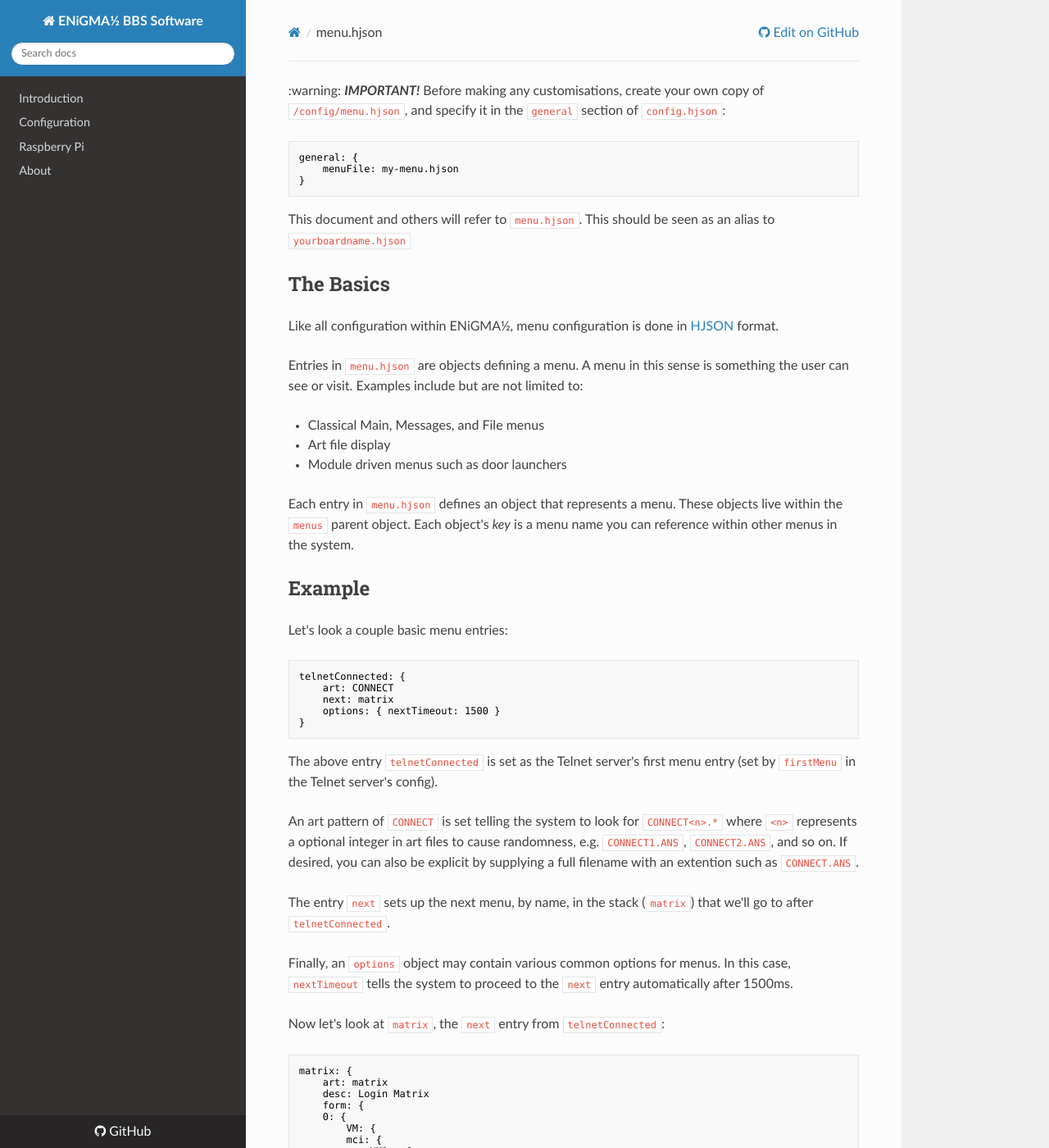
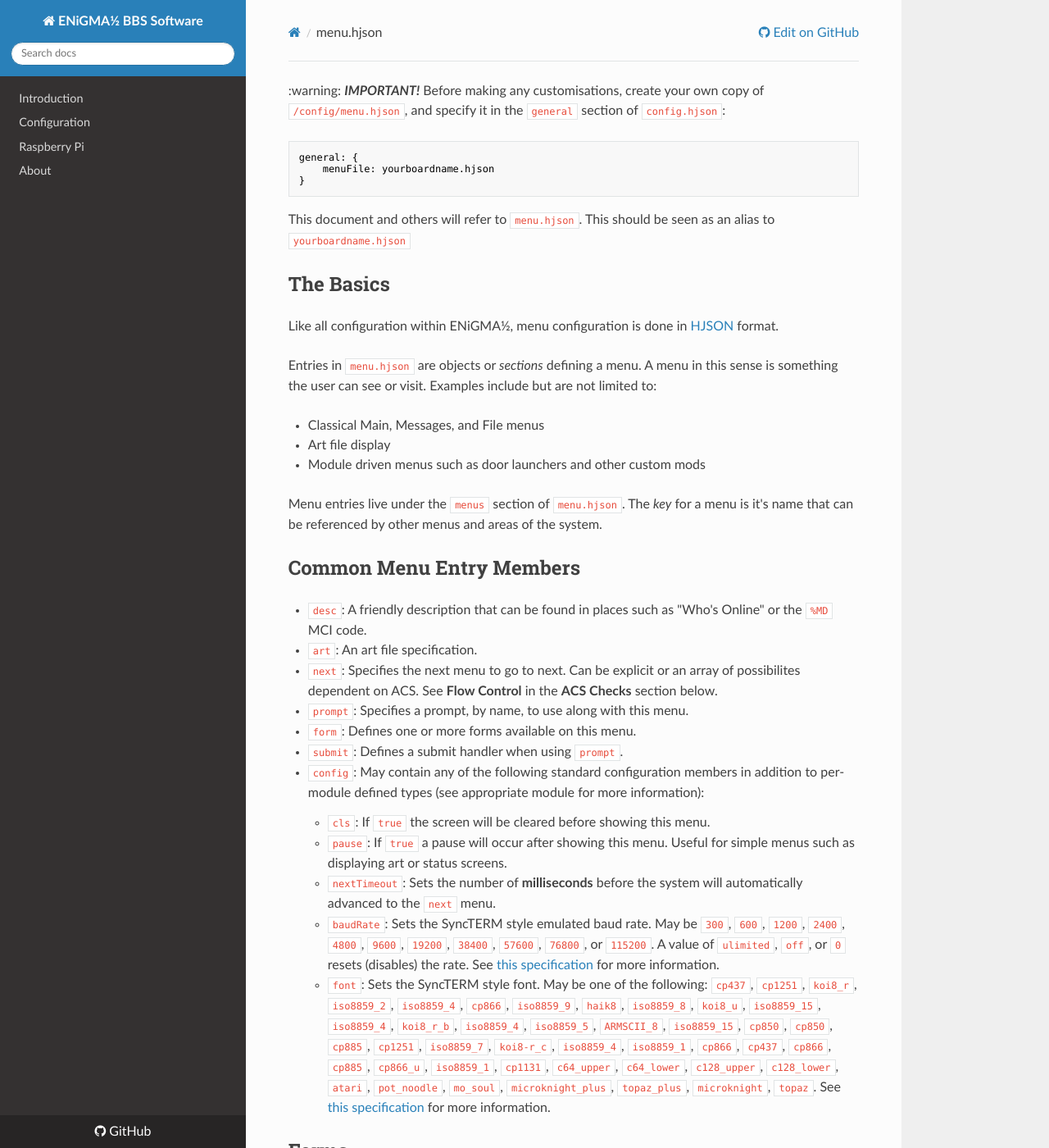
Before and after one commit to NuSkooler/enigma-bbs, an MkDocs documentation site: the page built from docs/configuration/menu-hjson.md, in a window 1280 px wide and 1400 px high. Shown: the whole window at 82% size. Built offline with MkDocs 1.6.1, drawn with Linux system fonts in a browser that asks for light colours; nearby versions of some CDN libraries; old or Windows-style settings are respelled for this version of MkDocs; some of the changed text lies outside the part shown.

Commit message:
Menu "options" block is now deprecated. Move members to "config"! * Deprecate & allow conversion behind the scenes for now + add warning in log * Add some initial docs * Clean up prompt.hjson and menu.hjson

`````diff
--- a/docs/configuration/menu-hjson.md
+++ b/docs/configuration/menu-hjson.md
@@ -2,12 +2,11 @@
 layout: page
 title: menu.hjson
 ---
-:warning: ***IMPORTANT!*** Before making any customisations, create your own copy of `/config/menu.hjson`, and specify it in the
-`general` section of `config.hjson`:
+:warning: ***IMPORTANT!*** Before making any customisations, create your own copy of `/config/menu.hjson`, and specify it in the `general` section of `config.hjson`:
 
 ````hjson
 general: {
-    menuFile: my-menu.hjson
+    menuFile: yourboardname.hjson
 }
 ````
 This document and others will refer to `menu.hjson`. This should be seen as an alias to `yourboardname.hjson`
@@ -15,16 +14,33 @@ This document and others will refer to `menu.hjson`. This should be seen as an a
 ## The Basics
 Like all configuration within ENiGMA½, menu configuration is done in [HJSON](https://hjson.org/) format.
 
-Entries in `menu.hjson` are objects defining a menu. A menu in this sense is something the user can see
-or visit. Examples include but are not limited to:
+Entries in `menu.hjson` are objects or _sections_ defining a menu. A menu in this sense is something the user can see or visit. Examples include but are not limited to:
 
 * Classical Main, Messages, and File menus
 * Art file display
-* Module driven menus such as door launchers
+* Module driven menus such as door launchers and other custom mods
 
+Menu entries live under the `menus` section of `menu.hjson`. The *key* for a menu is it's name that can be referenced by other menus and areas of the system.
 
-Each entry in `menu.hjson` defines an object that represents a menu. These objects live within the `menus`
-parent object. Each object's *key* is a menu name you can reference within other menus in the system.
+## Common Menu Entry Members
+* `desc`: A friendly description that can be found in places such as "Who's Online" or the `%MD` MCI code.
+* `art`: An art file specification.
+* `next`: Specifies the next menu to go to next. Can be explicit or an array of possibilites dependent on ACS. See **Flow Control** in the **ACS Checks** section below.
+* `prompt`: Specifies a prompt, by name, to use along with this menu.
+* `form`: Defines one or more forms available on this menu.
+* `submit`: Defines a submit handler when using `prompt`.
+* `config`: May contain any of the following standard configuration members in addition to per-module defined types (see appropriate module for more information):
+    * `cls`: If `true` the screen will be cleared before showing this menu.
+    * `pause`: If `true` a pause will occur after showing this menu. Useful for simple menus such as displaying art or status screens.
+    * `nextTimeout`: Sets the number of **milliseconds** before the system will automatically advanced to the `next` menu.
+    * `baudRate`: Sets the SyncTERM style emulated baud rate. May be `300`, `600`, `1200`, `2400`, `4800`, `9600`, `19200`, `38400`, `57600`, `76800`, or `115200`. A value of `ulimited`, `off`, or `0` resets (disables) the rate.  See [this specification](https://github.com/protomouse/synchronet/blob/master/src/conio/cterm.txt) for more information.
+    * `font`: Sets the SyncTERM style font. May be one of the following: `cp437`, `cp1251`, `koi8_r`,  `iso8859_2`, `iso8859_4`, `cp866`, `iso8859_9`, `haik8`, `iso8859_8`, `koi8_u`, `iso8859_15`, `iso8859_4`, `koi8_r_b`, `iso8859_4`, `iso8859_5`, `ARMSCII_8`, `iso8859_15`, `cp850`, `cp850`, `cp885`, `cp1251`, `iso8859_7`, `koi8-r_c`, `iso8859_4`, `iso8859_1`, `cp866`, `cp437`, `cp866`, `cp885`, `cp866_u`, `iso8859_1`, `cp1131`, `c64_upper`, `c64_lower`, `c128_upper`, `c128_lower`, `atari`, `pot_noodle`, `mo_soul`, `microknight_plus`, `topaz_plus`, `microknight`, `topaz`. See [this specification](https://github.com/protomouse/synchronet/blob/master/src/conio/cterm.txt) for more information.
+
+## Forms
+TODO
+
+## Submit Handlers
+TODO
 
 ## Example
 Let's look a couple basic menu entries:
@@ -37,18 +53,13 @@ telnetConnected: {
 }
 ```
 
-The above entry `telnetConnected` is set as the Telnet server's first menu entry (set by `firstMenu` in
-the Telnet server's config).
+The above entry `telnetConnected` is set as the Telnet server's first menu entry (set by `firstMenu` in the Telnet server's config).
 
-An art pattern of `CONNECT` is set telling the system to look for `CONNECT<n>.*` where `<n>` represents
-a optional integer in art files to cause randomness, e.g. `CONNECT1.ANS`, `CONNECT2.ANS`, and so on. If
-desired, you can also be explicit by supplying a full filename with an extention such as `CONNECT.ANS`.
+An art pattern of `CONNECT` is set telling the system to look for `CONNECT<n>.*` where `<n>` represents a optional integer in art files to cause randomness, e.g. `CONNECT1.ANS`, `CONNECT2.ANS`, and so on. If desired, you can also be explicit by supplying a full filename with an extention such as `CONNECT.ANS`.
 
-The entry `next` sets up the next menu, by name, in the stack (`matrix`) that we'll go to after
-`telnetConnected`.
+The entry `next` sets up the next menu, by name, in the stack (`matrix`) that we'll go to after `telnetConnected`.
 
-Finally, an `options` object may contain various common options for menus. In this case, `nextTimeout`
-tells the system to proceed to the `next` entry automatically after 1500ms.
+Finally, an `options` object may contain various common options for menus. In this case, `nextTimeout` tells the system to proceed to the `next` entry automatically after 1500ms.
 
 Now let's look at `matrix`, the `next` entry from `telnetConnected`:
 
`````
Also changed, not shown: 7 other files.
